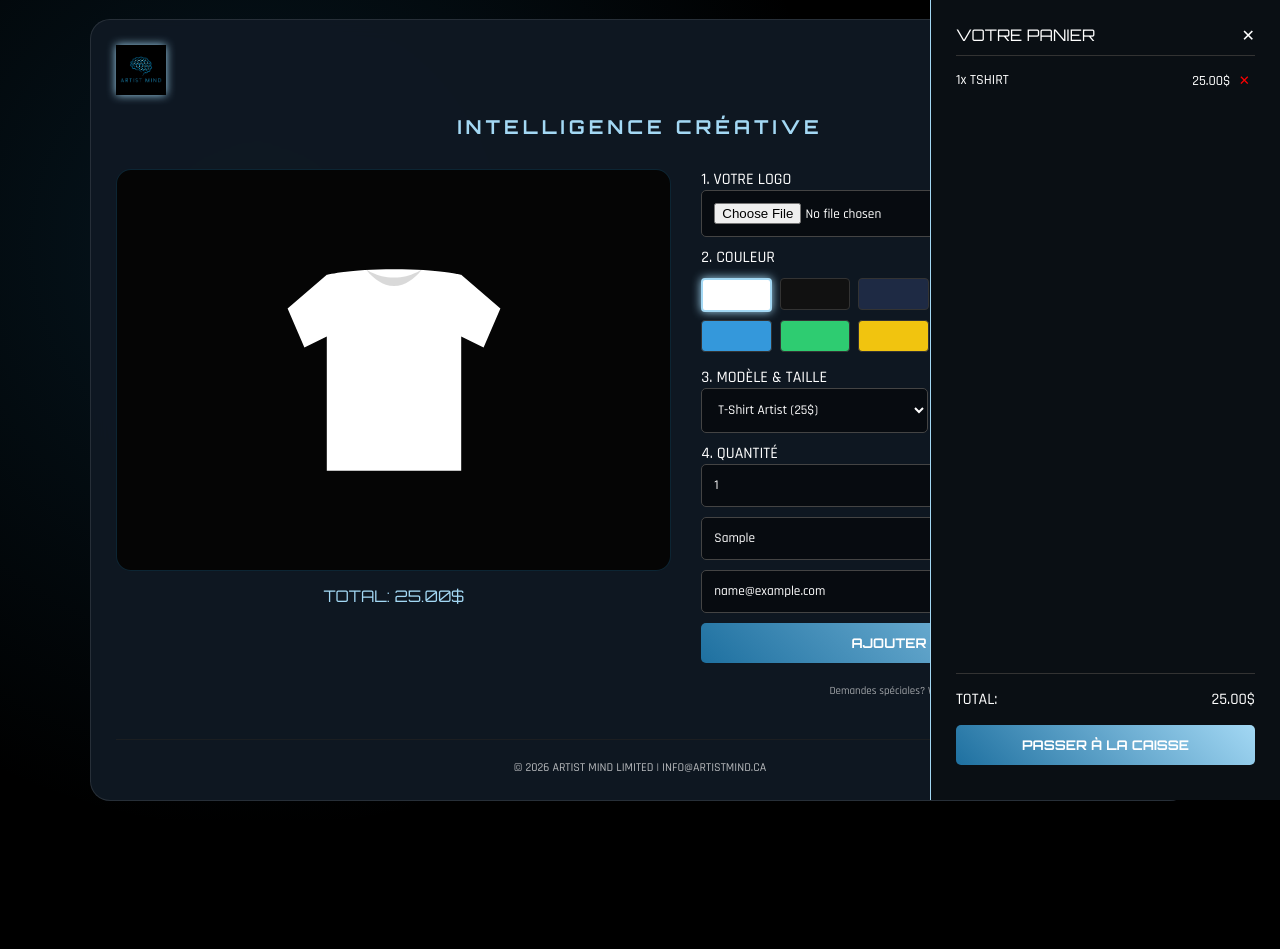
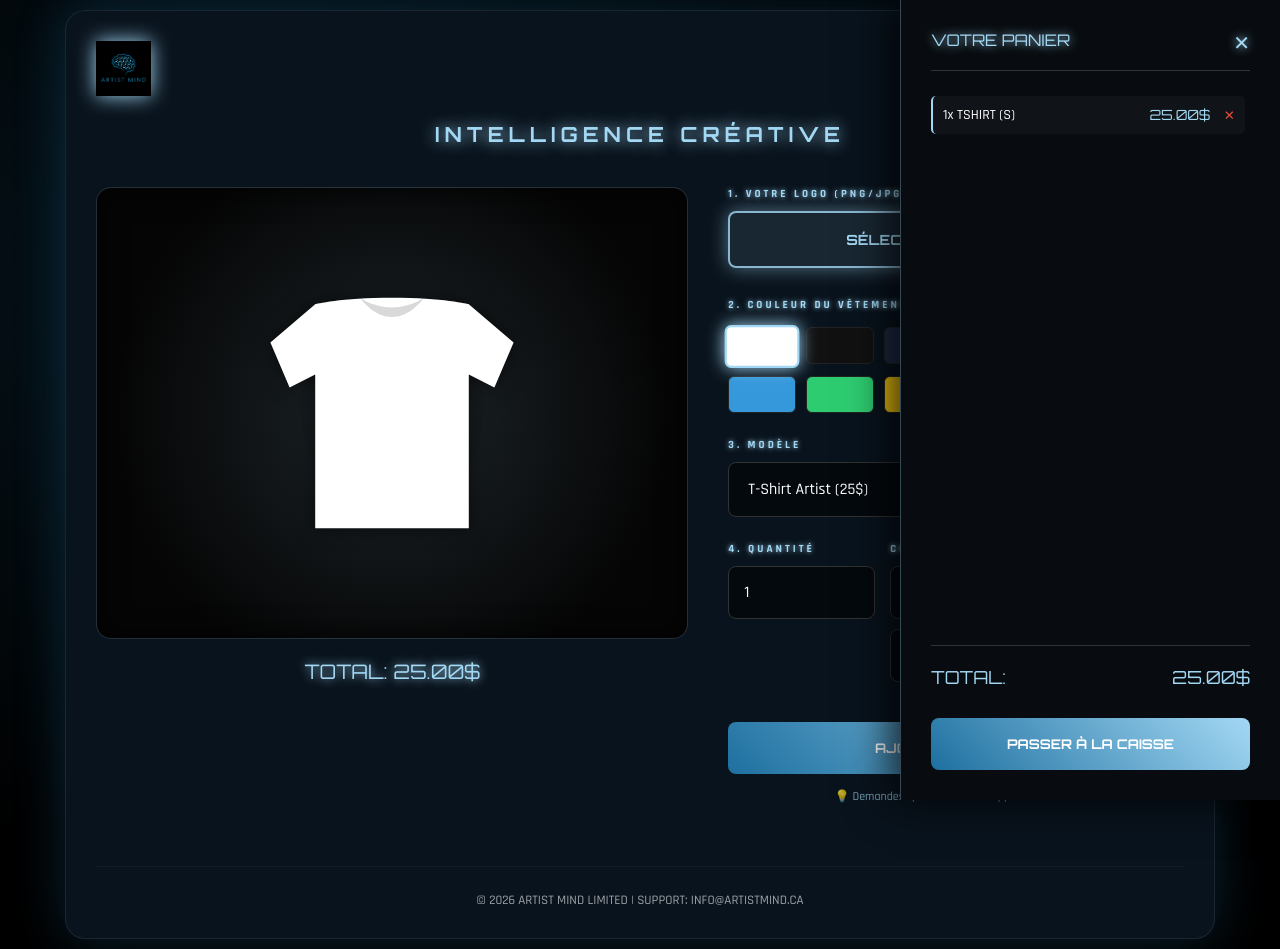
Before and after one commit to Fooutte/tshirtserver, a website: page index.html in a window 1280 px wide. Both pictures are taken after typing "Sample", "name@example.com" into the empty fields and a click on the button "AJOUTER AU PANIER". Before the commit the page ends 820 px from the top, so only its background shows below. Drawn offline with Linux system fonts and the light colour scheme.

Commit message:
Update index.html

```diff
--- a/index.html
+++ b/index.html
@@ -3,69 +3,127 @@
 <head>
     <meta charset="UTF-8">
     <meta name="viewport" content="width=device-width, initial-scale=1.0">
-    <title>ARTIST MIND LIMITED | STUDIO</title>
+    <title>ARTIST MIND LIMITED | STUDIO 2.0</title>
     <link href="https://fonts.googleapis.com/css2?family=Orbitron:wght@400;700&family=Rajdhani:wght@300;500;700&display=swap" rel="stylesheet">
     <script src="https://js.stripe.com/v3/"></script>
     <style>
-        :root { --primary: #a3d8f4; --secondary: #1e70a0; --bg: #000; --card: rgba(15, 25, 35, 0.95); }
+        :root {
+            --primary: #a3d8f4; /* Bleu Glacé Artist Mind */
+            --secondary: #1e70a0; /* Bleu Profond */
+            --bg: #000;
+            --card: rgba(10, 20, 30, 0.98); /* Fond plus sombre pour le glow */
+        }
+
         body {
             font-family: 'Rajdhani', sans-serif; background: var(--bg); color: #fff;
             margin: 0; padding: 10px; min-height: 100vh;
             display: flex; justify-content: center; align-items: center;
+            /* Fond spatial subtil */
             background-image: radial-gradient(circle at 20% 30%, rgba(30, 112, 160, 0.2) 0%, transparent 50%);
         }
+
         .container {
-            background: var(--card); backdrop-filter: blur(10px); border: 1px solid rgba(255, 255, 255, 0.1);
-            padding: 25px; border-radius: 20px; width: 100%; max-width: 1100px; position: relative; box-sizing: border-box;
+            background: var(--card); backdrop-filter: blur(15px);
+            border: 1px solid rgba(163, 216, 244, 0.1); /* Bordure discrète */
+            padding: 30px; border-radius: 20px; width: 100%; max-width: 1150px; position: relative; box-sizing: border-box;
+            /* LUEUR GLOBAL (GLOW) */
+            box-shadow: 0 0 50px rgba(30, 112, 160, 0.3);
         }
 
         /* NAVIGATION & LOGO */
-        .nav-header { display: flex; justify-content: space-between; align-items: center; margin-bottom: 20px; }
-        .corner-logo { width: 50px; height: auto; cursor: pointer; transition: 0.3s; filter: drop-shadow(0 0 5px var(--primary)); }
+        .nav-header { display: flex; justify-content: space-between; align-items: center; margin-bottom: 25px; }
+        .corner-logo { width: 55px; height: auto; cursor: pointer; transition: 0.3s; filter: drop-shadow(0 0 10px var(--primary)); }
+        .corner-logo:hover { transform: rotate(-5deg) scale(1.1); filter: drop-shadow(0 0 15px var(--primary)); }
+
         .cart-trigger {
-            background: rgba(163, 216, 244, 0.1); border: 1px solid var(--primary);
-            padding: 8px 15px; border-radius: 5px; cursor: pointer; font-family: 'Orbitron'; font-size: 12px;
+            background: rgba(163, 216, 244, 0.05); border: 1px solid rgba(163, 216, 244, 0.3);
+            padding: 10px 20px; border-radius: 8px; cursor: pointer; font-family: 'Orbitron'; font-size: 13px; color: var(--primary);
+            transition: 0.3s;
+        }
+        .cart-trigger:hover { background: rgba(163, 216, 244, 0.2); box-shadow: 0 0 15px var(--primary); }
+
+        .header-subtitle {
+            font-family: 'Orbitron'; font-size: clamp(1.1rem, 5vw, 1.3rem); text-align: center; color: var(--primary);
+            letter-spacing: 5px; margin: 15px 0 40px 0; text-transform: uppercase;
+            text-shadow: 0 0 15px var(--primary);
         }
 
-        .header-subtitle { font-family: 'Orbitron'; font-size: clamp(1rem, 4vw, 1.2rem); text-align: center; color: var(--primary); letter-spacing: 4px; margin: 10px 0 30px 0; }
-
         /* LAYOUT */
-        .main-layout { display: grid; grid-template-columns: 1fr; gap: 30px; }
-        @media (min-width: 900px) { .main-layout { grid-template-columns: 1.2fr 1fr; } }
+        .main-layout { display: grid; grid-template-columns: 1fr; gap: 40px; }
+        @media (min-width: 950px) { .main-layout { grid-template-columns: 1.3fr 1fr; } }
 
         .preview-box {
-            height: 400px; background: #050505; border-radius: 15px; border: 1px solid rgba(30, 112, 160, 0.3);
+            height: 450px; background: #050505; border-radius: 15px; border: 1px solid rgba(163, 216, 244, 0.2);
             position: relative; display: flex; justify-content: center; align-items: center; overflow: hidden;
+            /* LUEUR INTERNE */
+            background-image: radial-gradient(circle at center, rgba(163, 216, 244, 0.15) 0%, transparent 75%);
+            box-shadow: inset 0 0 30px rgba(0,0,0,0.8);
         }
-        .tshirt-visual { width: 280px; fill: #fff; transition: 0.5s; }
-        #custom-image-preview { position: absolute; top: 42%; left: 50%; transform: translate(-50%, -50%); max-width: 70px; display: none; }
+        .tshirt-visual { width: 320px; fill: #fff; transition: 0.5s; filter: drop-shadow(0 0 10px rgba(0,0,0,0.5)); }
+        #custom-image-preview { position: absolute; top: 42%; left: 50%; transform: translate(-50%, -50%); max-width: 80px; display: none; z-index: 10; filter: drop-shadow(0 0 5px rgba(0,0,0,0.3)); }
 
-        /* FORMULAIRE */
-        .color-grid { display: grid; grid-template-columns: repeat(6, 1fr); gap: 8px; margin-top: 10px; }
-        .color-opt { height: 30px; border-radius: 4px; cursor: pointer; border: 1px solid #333; }
-        .color-opt.active { border: 2px solid var(--primary); box-shadow: 0 0 10px var(--primary); }
+        /* FORMULAIRE & LABELS */
+        .form-group { margin-bottom: 25px; }
+        label { font-size: 11px; color: var(--primary); letter-spacing: 3px; text-transform: uppercase; display: block; margin-bottom: 10px; font-weight: bold; text-shadow: 0 0 5px var(--primary); }
 
-        input, select, button { width: 100%; padding: 12px; border-radius: 5px; font-family: 'Rajdhani'; margin-bottom: 10px; box-sizing: border-box; }
-        input, select { background: rgba(0,0,0,0.5); border: 1px solid #444; color: #fff; }
-        .btn-main { background: linear-gradient(45deg, var(--secondary), var(--primary)); border: none; color: #fff; font-family: 'Orbitron'; font-weight: bold; cursor: pointer; }
+        input, select {
+            width: 100%; padding: 15px; background: rgba(0,0,0,0.5); border: 1px solid #333; border-radius: 8px;
+            color: #fff; font-family: 'Rajdhani'; font-size: 16px; box-sizing: border-box;
+            transition: 0.3s;
+        }
+        input:focus, select:focus { border-color: var(--primary); box-shadow: 0 0 10px rgba(163, 216, 244, 0.3); outline: none; }
 
-        /* PANIER LATÉRAL RESPONSIVE */
+        /* COULEURS */
+        .color-grid { display: grid; grid-template-columns: repeat(6, 1fr); gap: 10px; margin-top: 15px; }
+        .color-opt { height: 35px; border-radius: 6px; cursor: pointer; border: 1px solid #222; transition: 0.3s; }
+        .color-opt:hover { transform: scale(1.1); border-color: #555; }
+        .color-opt.active { border: 2px solid var(--primary); box-shadow: 0 0 15px var(--primary); transform: scale(1.1); }
+
+        /* BOUTONS AVEC EFFET LED */
+        .btn-base {
+            width: 100%; padding: 18px; border-radius: 8px; font-family: 'Orbitron'; font-weight: bold; cursor: pointer;
+            transition: 0.4s; text-transform: uppercase; border: none; box-sizing: border-box;
+        }
+
+        /* BOUTON SÉLECTIONNER (L'ACCENT EST ICI) */
+        .btn-select {
+            background: rgba(163, 216, 244, 0.1); color: var(--primary); border: 2px solid var(--primary);
+            font-size: 14px; margin-bottom: 5px;
+            box-shadow: 0 0 15px rgba(163, 216, 244, 0.2);
+            /* ANIMATION RESPIRATION LUMINEUSE */
+            animation: breatheLED 2.5s infinite ease-in-out;
+        }
+        .btn-select:hover { background: rgba(163, 216, 244, 0.2); box-shadow: 0 0 25px var(--primary); }
+
+        .btn-add { background: linear-gradient(45deg, var(--secondary), var(--primary)); color: #fff; margin-top: 15px; }
+        .btn-add:hover { box-shadow: 0 0 30px var(--primary); transform: translateY(-3px); }
+
+        /* ANIMATIONS LED */
+        @keyframes breatheLED {
+            0%, 100% { box-shadow: 0 0 10px rgba(163, 216, 244, 0.3); border-color: rgba(163, 216, 244, 0.5); }
+            50% { box-shadow: 0 0 25px rgba(163, 216, 244, 0.6); border-color: var(--primary); }
+        }
+
+        /* PANIER LATÉRAL */
         .side-cart {
-            position: fixed; top: 0; right: -100%; width: 100%; max-width: 350px; height: 100%;
-            background: #0a0f14; z-index: 2000; transition: 0.4s; padding: 25px; box-sizing: border-box;
-            border-left: 1px solid var(--primary); display: flex; flex-direction: column;
+            position: fixed; top: 0; right: -100%; width: 100%; max-width: 380px; height: 100%;
+            background: #080c10; z-index: 2000; transition: 0.5s cubic-bezier(0.4, 0, 0.2, 1);
+            padding: 30px; box-sizing: border-box; border-left: 1px solid rgba(163, 216, 244, 0.3);
+            display: flex; flex-direction: column; box-shadow: -10px 0 40px rgba(0,0,0,0.8);
         }
         .side-cart.open { right: 0; }
+        .cart-header { font-family: 'Orbitron'; border-bottom: 1px solid #333; padding-bottom: 15px; margin-bottom: 25px; display: flex; justify-content: space-between; color: var(--primary); text-shadow: 0 0 10px var(--primary); }
+        .cart-items { flex: 1; overflow-y: auto; padding-right: 5px; }
 
         /* FOOTER */
-        .footer { text-align: center; margin-top: 30px; border-top: 1px solid #222; padding-top: 20px; font-size: 12px; opacity: 0.7; }
+        .footer { text-align: center; margin-top: 50px; border-top: 1px solid #222; padding-top: 25px; font-size: 13px; opacity: 0.6; color: #fff; }
     </style>
 </head>
 <body>
 
 <div class="container">
     <div class="nav-header">
-        <img src="logo.jpg" alt="Logo" class="corner-logo" onclick="resetStudio()" title="Réinitialiser le Studio">
+        <img src="logo.jpg" alt="Artist Mind Logo" class="corner-logo" onclick="resetStudio()" title="Réinitialiser le Studio">
         <div class="cart-trigger" onclick="toggleCart()">PANIER (<span id="cartCount">0</span>)</div>
     </div>
 
@@ -80,52 +138,76 @@
                 </svg>
                 <img id="custom-image-preview" src="">
             </div>
-            <div style="text-align: center; margin-top: 15px; font-family: 'Orbitron'; color: var(--primary);">
+            <div style="text-align: center; margin-top: 20px; font-family: 'Orbitron'; color: var(--primary); font-size: 20px; text-shadow: 0 0 10px var(--primary);">
                 TOTAL: <span id="totalPrice">25.00</span>$
             </div>
         </div>
 
         <div class="options-column">
-            <label>1. VOTRE LOGO</label>
-            <input type="file" id="imageInput" accept="image/*" onchange="previewImage(event)">
+            <div class="form-group">
+                <label>1. VOTRE LOGO (PNG/JPG)</label>
+                <input type="file" id="imageInput" accept="image/*" onchange="previewImage(event)" style="display: none;">
+                <button type="button" class="btn-base btn-select" onclick="document.getElementById('imageInput').click()" id="customFileBtn">
+                    SÉLECTIONNER UN FICHIER
+                </button>
+                <p id="file-name-display" style="font-size: 11px; margin-top: 8px; opacity: 0.6; text-align: center; color: var(--primary);"></p>
+            </div>
 
-            <label>2. COULEUR</label>
+            <div class="form-group">
+                <label>2. COULEUR DU VÊTEMENT</label>
                 <div class="color-grid" id="colorGrid">
                     </div>
+            </div>
 
-            <label style="margin-top:15px; display:block;">3. MODÈLE & TAILLE</label>
-            <div style="display:flex; gap:10px;">
+            <div class="form-group" style="display:grid; grid-template-columns: 2fr 1fr; gap: 15px; margin-top:25px;">
+                <div>
+                    <label>3. MODÈLE</label>
                     <select id="productType" onchange="calculatePrice()">
                         <option value="tshirt">T-Shirt Artist (25$)</option>
                         <option value="hoodie">Hoodie Mind (45$)</option>
                     </select>
+                </div>
+                <div>
+                    <label>TAILLE</label>
                     <select id="size"><option>S</option><option>M</option><option>L</option><option>XL</option><option>2XL</option></select>
                 </div>
+            </div>
 
+            <div class="form-group" style="display:grid; grid-template-columns: 1fr 2fr; gap: 15px;">
+                <div>
                     <label>4. QUANTITÉ</label>
                     <input type="number" id="qty" value="1" min="1" oninput="calculatePrice()">
+                </div>
+                <div>
+                    <label>COORDONNÉES</label>
+                    <input type="text" id="userName" placeholder="Votre nom" style="margin-bottom:10px;">
+                    <input type="email" id="userEmail" placeholder="Votre email">
+                </div>
+            </div>
 
-            <input type="text" id="userName" placeholder="Votre nom">
-            <input type="email" id="userEmail" placeholder="Votre email">
-
-            <button class="btn-main" onclick="addToCart()">AJOUTER AU PANIER</button>
-            <p style="font-size:11px; text-align:center; opacity:0.6;">Demandes spéciales? WhatsApp: 581-525-5377</p>
+            <button class="btn-base btn-add" onclick="addToCart()">AJOUTER AU PANIER</button>
+            <p style="font-size:12px; text-align:center; opacity:0.7; color: var(--primary); margin-top: 15px;">💡 Demandes spéciales? WhatsApp: 581-525-5377</p>
         </div>
     </div>
 
     <div class="footer">
-        © 2026 ARTIST MIND LIMITED | INFO@ARTISTMIND.CA
+        © 2026 ARTIST MIND LIMITED | SUPPORT: INFO@ARTISTMIND.CA
     </div>
 </div>
 
 <div id="sideCart" class="side-cart">
-    <div style="display:flex; justify-content:space-between; font-family:'Orbitron'; border-bottom:1px solid #333; padding-bottom:10px;">
-        VOTRE PANIER <span onclick="toggleCart()" style="cursor:pointer;">✕</span>
+    <div class="cart-header">
+        VOTRE PANIER <span onclick="toggleCart()" style="cursor:pointer; font-size: 20px;">✕</span>
     </div>
-    <div id="cartItems" style="flex:1; overflow-y:auto; padding:15px 0;"></div>
-    <div style="border-top:1px solid #333; padding-top:15px;">
-        <div style="display:flex; justify-content:space-between; margin-bottom:15px;">TOTAL: <span id="cartTotal">0.00$</span></div>
-        <button class="btn-main" onclick="alert('Lien Stripe à venir!')">PASSER À LA CAISSE</button>
+    <div id="cartItems" class="cart-items">
+        <p style="opacity:0.5; text-align:center; margin-top:30px;">Votre panier est vide.</p>
+    </div>
+    <div style="border-top: 1px solid #333; padding-top:20px;">
+        <div style="display:flex; justify-content:space-between; margin-bottom:15px; font-family:'Orbitron'; color: var(--primary); font-size: 18px;">
+            <span>TOTAL:</span>
+            <span id="cartTotal">0.00$</span>
+        </div>
+        <button class="btn-base btn-add" onclick="alert('Paiement sécurisé à venir!')">PASSER À LA CAISSE</button>
     </div>
 </div>
 
@@ -134,7 +216,7 @@
     let selectedColor = '#ffffff';
     const colors = ['#ffffff', '#111111', '#1e2a44', '#4a4a4a', '#d4b895', '#e74c3c', '#3498db', '#2ecc71', '#f1c40f', '#8e44ad', '#27ae60', '#2c3e50'];
 
-    // Générer la grille de couleurs
+    // Générer la grille de couleurs (PROPRE)
     const grid = document.getElementById('colorGrid');
     colors.forEach(c => {
         const div = document.createElement('div');
@@ -155,6 +237,7 @@
         reader.onload = () => {
             const img = document.getElementById('custom-image-preview');
             img.src = reader.result; img.style.display = 'block';
+            document.getElementById('file-name-display').innerText = "Fichier: " + e.target.files[0].name;
         };
         reader.readAsDataURL(e.target.files[0]);
     }
@@ -178,10 +261,15 @@
     function toggleCart() { document.getElementById('sideCart').classList.toggle('open'); }
 
     function addToCart() {
+        if(document.getElementById('custom-image-preview').src === '') return alert("Veuillez sélectionner un logo avant d'ajouter au panier !");
+
         const item = {
+            id: Date.now(),
             name: document.getElementById('productType').value.toUpperCase(),
             price: parseFloat(document.getElementById('totalPrice').innerText),
-            qty: document.getElementById('qty').value
+            qty: document.getElementById('qty').value,
+            color: selectedColor,
+            size: document.getElementById('size').value
         };
         cart.push(item);
         updateUI();
@@ -194,26 +282,32 @@
         let total = 0;
         cart.forEach((item, i) => {
             total += item.price;
-            list.innerHTML += `<div style="display:flex; justify-content:space-between; margin-bottom:10px; font-size:14px;">
-                <span>${item.qty}x ${item.name}</span>
-                <span>${item.price.toFixed(2)}$ <button onclick="cart.splice(${i},1);updateUI()" style="width:auto; padding:2px 5px; margin:0; background:none; color:red; border:none; cursor:pointer;">✕</button></span>
+            list.innerHTML += `<div style="display:flex; justify-content:space-between; margin-bottom:12px; font-size:14px; background: rgba(255,255,255,0.03); padding: 10px; border-radius: 5px; border-left: 2px solid var(--primary);">
+                <span>${item.qty}x ${item.name} (${item.size})</span>
+                <span style="font-family:'Orbitron'; color:var(--primary);">${item.price.toFixed(2)}$ <button onclick="cart.splice(${i},1);updateUI()" style="width:auto; padding:0; margin-left:10px; background:none; color:#e74c3c; border:none; cursor:pointer;">✕</button></span>
             </div>`;
         });
         document.getElementById('cartCount').innerText = cart.length;
         document.getElementById('cartTotal').innerText = total.toFixed(2) + "$";
+        if(cart.length === 0) list.innerHTML = '<p style="opacity:0.5; text-align:center; margin-top:30px;">Votre panier est vide.</p>';
     }
 
     function resetStudio() {
-        if(confirm("Réinitialiser tout le studio ?")) {
+        if(confirm("Réinitialiser tout le studio Artist Mind ?")) {
             cart = [];
             updateUI();
             document.getElementById('imageInput').value = '';
             document.getElementById('custom-image-preview').style.display = 'none';
+            document.getElementById('custom-image-preview').src = '';
+            document.getElementById('file-name-display').innerText = '';
             document.getElementById('userName').value = '';
             document.getElementById('userEmail').value = '';
             document.getElementById('qty').value = 1;
             calculatePrice();
-            alert("Studio Artist Mind remis à neuf !");
+            // Petite animation de refresh
+            const container = document.querySelector('.container');
+            container.style.opacity = "0.2";
+            setTimeout(() => { container.style.opacity = "1"; container.style.transition = "1s"; }, 200);
         }
     }
 </script>
```
Lines whose indentation alone changed are shown as unchanged.
